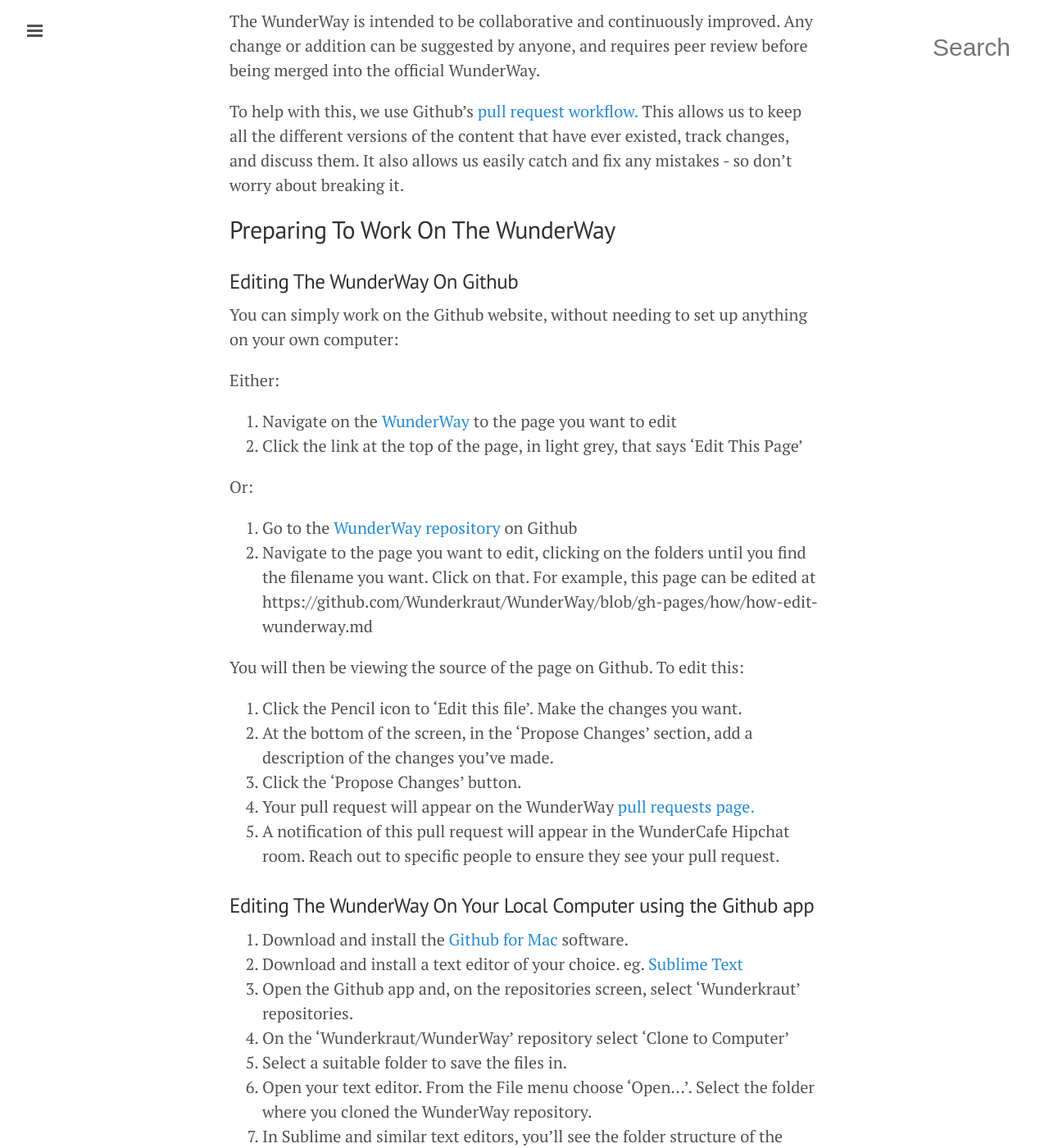
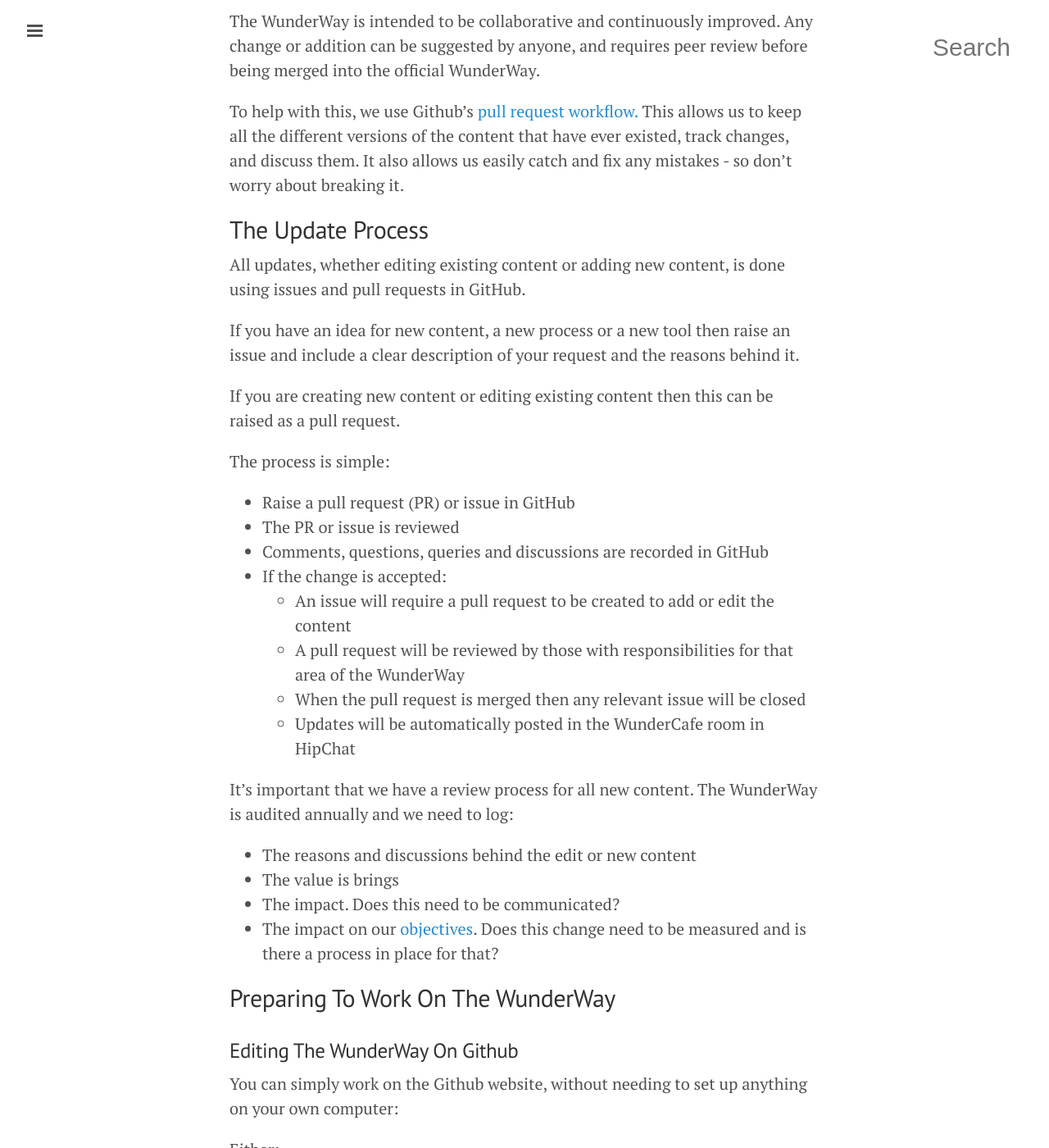
Before and after one commit to tormi/WunderWay, a Jekyll site: the page built from about-this-site/how-edit-wunderway.md, in a window 1280 px wide and 1400 px high, scrolled down 249 px. Shown: the whole window at 82% size. Built offline with Jekyll 4.4.1, drawn with Linux system fonts in a browser that asks for light colours; nearby versions of some CDN libraries; Markdown is read by kramdown in place of the engine named in the settings.

Commit message:
Added the process for editing and creating new content

```diff
--- a/about-this-site/how-edit-wunderway.md
+++ b/about-this-site/how-edit-wunderway.md
@@ -9,6 +9,32 @@
 The WunderWay is intended to be collaborative and continuously improved. Any change or addition can be suggested by anyone, and requires peer review before being merged into the official WunderWay.
 
 To help with this, we use Github's [pull request workflow.](https://help.github.com/articles/using-pull-requests/) This allows us to keep all the different versions of the content that have ever existed, track changes, and discuss them. It also allows us easily catch and fix any mistakes - so don't worry about breaking it.
+
+## The Update Process
+
+All updates, whether editing existing content or adding new content, is done using issues and pull requests in GitHub.
+
+If you have an idea for new content, a new process or a new tool then raise an issue and include a clear description of your request and the reasons behind it.
+
+If you are creating new content or editing existing content then this can be raised as a pull request.
+
+The process is simple:
+
+ - Raise a pull request (PR) or issue in GitHub
+ - The PR or issue is reviewed
+ - Comments, questions, queries and discussions are recorded in GitHub
+ - If the change is accepted:
+	 - An issue will require a pull request to be created to add or edit the content
+	 - A pull request will be reviewed by those with responsibilities for that area of the WunderWay
+	 - When the pull request is merged then any relevant issue will be closed
+	 - Updates will be automatically posted in the WunderCafe room in HipChat
+
+It's important that we have a review process for all new content. The WunderWay is audited annually and we need to log:
+
+ - The reasons and discussions behind the edit or new content
+ - The value is brings
+ - The impact. Does this need to be communicated?
+ - The impact on our [objectives](/about-this-site/quality-management-system/quality-objectives/). Does this change need to be measured and is there a process in place for that?
 
 ## Preparing To Work On The WunderWay
 
```
